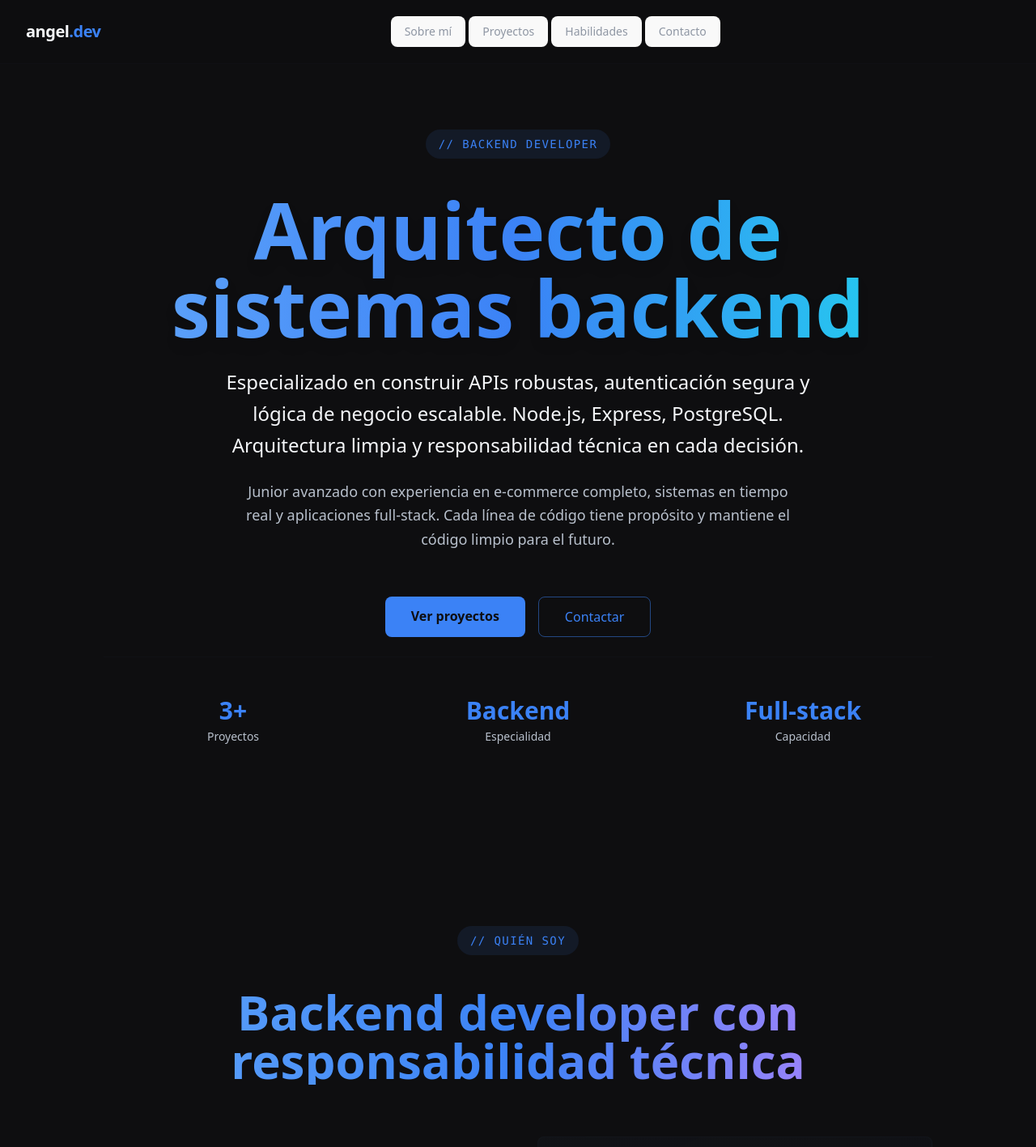
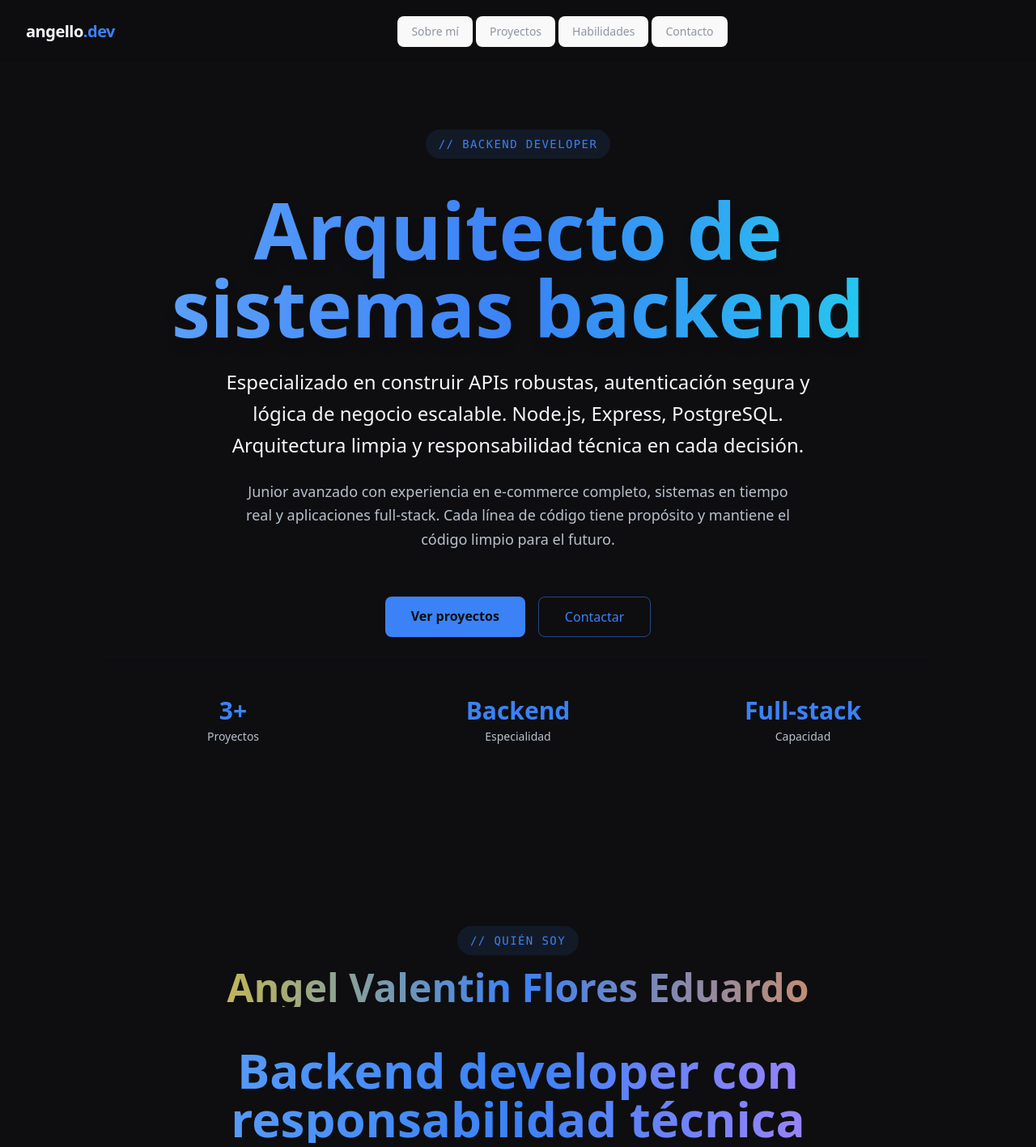
Before and after one commit to FallenAngel968/angel.dev, a React (Vite) app: page / in a window 1280 px wide. Shown: the top 1417 px of the page at 81% size. Built offline with nearby package versions, Linux system fonts and the light colour scheme.

Commit message:
mejoras.

```diff
--- a/index.html
+++ b/index.html
@@ -4,7 +4,7 @@
     <meta charset="UTF-8" />
     <link rel="icon" type="image/svg+xml" href="/favicon192.png" />
     <meta name="viewport" content="width=device-width, initial-scale=1.0" />
-    <title>Mi Portafolio - Angel</title>
+    <title>Mi Portafolio - Angel Valentin Flores Eduardo</title>
   </head>
   <body>
     <div id="root"></div>
--- a/src/components/About.jsx
+++ b/src/components/About.jsx
@@ -10,8 +10,11 @@ export default function About() {
             <p className="text-accent text-sm font-mono tracking-widest uppercase mb-4 inline-block bg-accent/10 px-4 py-2 rounded-full">
               // Quién soy
             </p>
+            <h1 className="text-4xl md:text-5xl font-black bg-gradient-to-r from-yellow-400 via-accent to-orange-400 bg-clip-text text-transparent mb-12 text-center">
+              Angel Valentin Flores Eduardo <br />
+            </h1>
             <h2 className="text-5xl md:text-6xl font-black bg-gradient-to-r from-blue-400 via-accent to-purple-400 bg-clip-text text-transparent mt-6">
-              Backend developer con <br /> responsabilidad técnica
+             Backend developer con <br /> responsabilidad técnica
             </h2>
           </div>
         </AnimatedSection>
--- a/src/components/Contact.jsx
+++ b/src/components/Contact.jsx
@@ -37,7 +37,7 @@ export default function Contact() {
             </h2>
             <p className="text-textSecondary text-xl leading-relaxed max-w-2xl mx-auto">
               Estoy abierto a oportunidades, colaboraciones y conversaciones sobre arquitectura backend,
-              problemas técnicos interesantes o cualquier cosa relacionada con desarrollo serio.
+              problemas técnicos interesantes o cualquier cosa relacionada con <span className="text-accent">desarrollo serio</span>
             </p>
           </div>
         </AnimatedSection>
--- a/src/components/Footer.jsx
+++ b/src/components/Footer.jsx
@@ -13,7 +13,7 @@ export default function Footer() {
         >
           <div className="flex items-center justify-center gap-1 text-accent text-sm font-mono">
             <span className="w-1.5 h-1.5 bg-accent rounded-full inline-block"></span>
-            <span>angel.dev</span>
+            <span>angello.dev</span>
             <span className="w-1.5 h-1.5 bg-accent rounded-full inline-block"></span>
           </div>
           <p className="text-textSecondary text-sm">
--- a/src/components/Icons.jsx
+++ b/src/components/Icons.jsx
@@ -89,11 +89,22 @@ export function LearningIcon() {
 
 export function DebuggingIcon() {
   return (
-    <svg className="w-6 h-6" fill="currentColor" viewBox="0 0 24 24">
-      <path d="M16 6l2.29-2.29-4.88-4.88-2.24 2.24C9.5 0.55 8.6 0 7.5 0 5.57 0 4 1.57 4 3.5c0 1.04.51 1.97 1.29 2.55C5.13 7.69 4 9.57 4 12s1.13 4.31 1.29 5.95C4.51 18.53 4 19.46 4 20.5c0 1.93 1.57 3.5 3.5 3.5 1.1 0 2-0.55 2.57-1.38l2.24 2.24 4.88-4.88L16 18c1.1 0 2-0.9 2-2v-8c0-1.1-0.9-2-2-2m-4 14c-1.1 0-2 0.9-2 2s0.9 2 2 2 2-0.9 2-2-0.9-2-2-2m4-14h2v8h-2V6m-4 2c1.1 0 2-0.9 2-2s-0.9-2-2-2-2 0.9-2 2 0.9 2 2 2" />
+    <svg
+      className="w-6 h-6"
+      viewBox="0 0 24 24"
+      fill="currentColor"
+    >
+      <path d="M20 8h-2.81c-.45-.78-1.07-1.45-1.82-1.96L17 4.41 15.59 3l-1.82 1.82C13.2 4.64 12.61 4.5 12 4.5s-1.2.14-1.77.32L8.41 3 7 4.41l1.63 1.63C7.88 6.55 7.26 7.22 6.81 8H4v2h2.09c-.05.33-.09.66-.09 1s.04.67.09 1H4v2h2.81c.45.78 1.07 1.45 1.82 1.96L7 19.59 8.41 21l1.82-1.82c.57.18 1.16.32 1.77.32s1.2-.14 1.77-.32L15.59 21 17 19.59l-1.63-1.63c.75-.51 1.37-1.18 1.82-1.96H20v-2h-2.09c.05-.33.09-.66.09-1s-.04-.67-.09-1H20V8z" />
     </svg>
   )
 }
+
+
+
+
+
+
+
 
 export function EmpathyIcon() {
   return (
--- a/src/components/Navbar.jsx
+++ b/src/components/Navbar.jsx
@@ -26,7 +26,7 @@ export default function Navbar() {
           animate={{ opacity: 1 }}
           transition={{ duration: 0.5 }}
         >
-          <span className="text-textPrimary">angel</span>
+          <span className="text-textPrimary">angello</span>
           <span className="text-accent">.dev</span>
         </motion.div>
 
```
